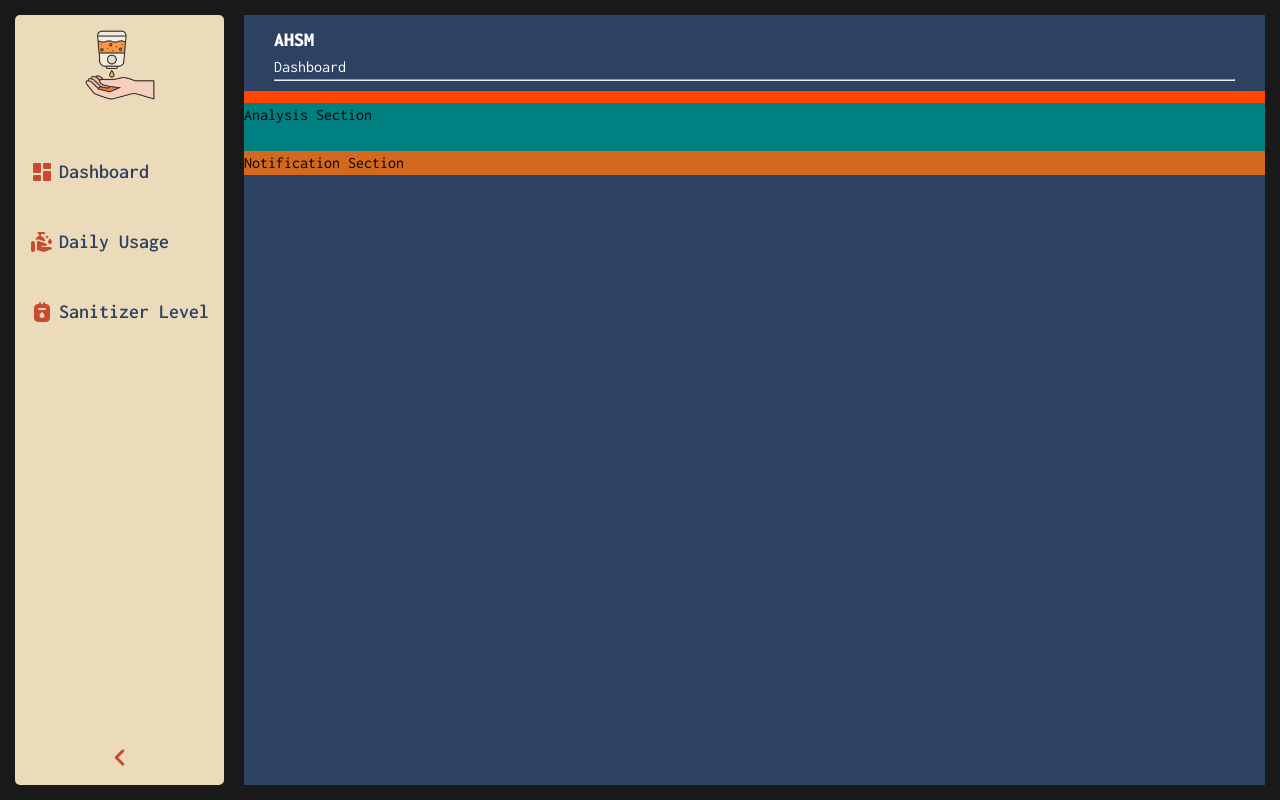
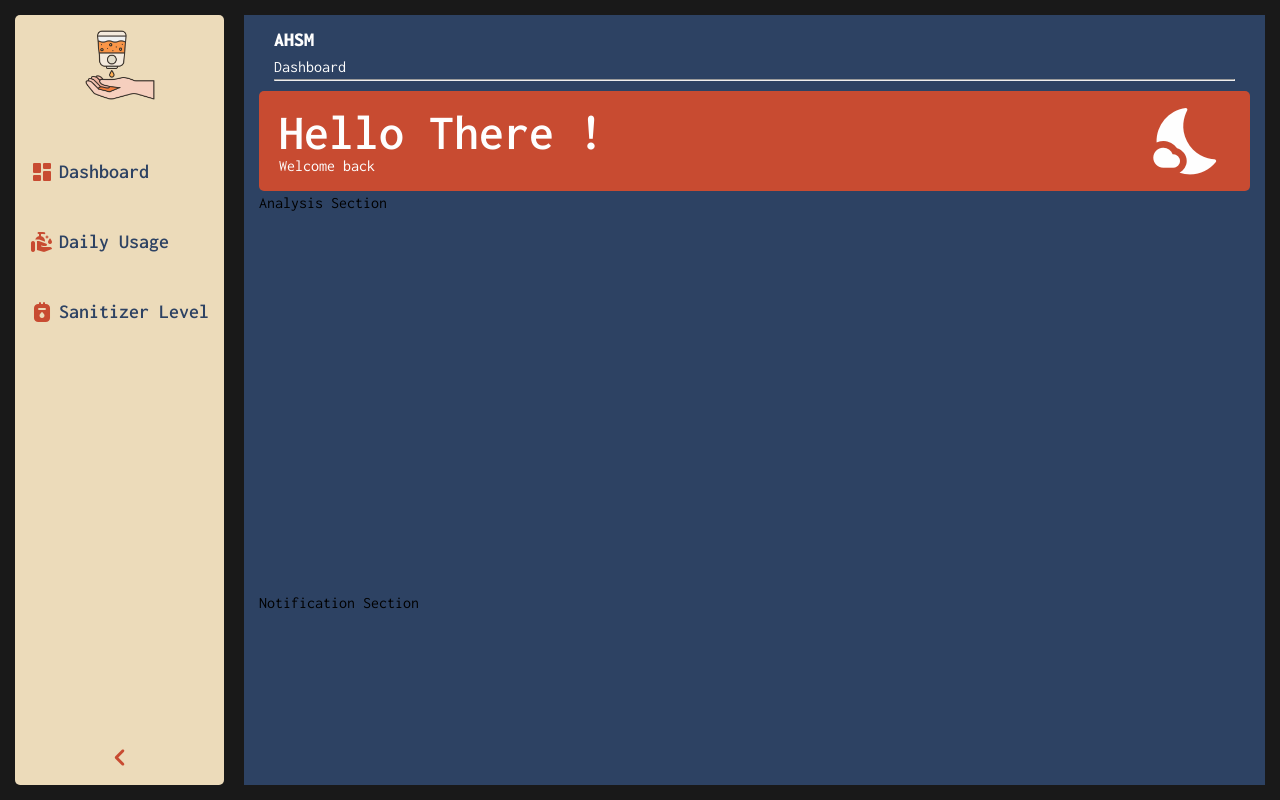
Before and after one commit to gerald-tetteh/sanitiser-capstone, a React (Create React App) app in the folder client/: page / in a window 1280 px wide. Built offline with nearby package versions, Linux system fonts and the light colour scheme.

Commit message:
add dashboard header && adjust app grid

```diff
--- a/client/src/components/Header.tsx
+++ b/client/src/components/Header.tsx
@@ -18,11 +18,11 @@ const Header: FunctionComponent = () => {
     "/sanitizer-level": "Sanitizer Level",
   };
   return (
-    <div className="header">
+    <header className="header">
       <p className="header__app-name">AHSM</p>
       <p className="header__page">{page[location]}</p>
       <hr className="header__divider" />
-    </div>
+    </header>
   );
 };
 
--- a/client/src/css/style.css
+++ b/client/src/css/style.css
@@ -91,7 +91,7 @@ button {
 */
 .main {
   display: grid;
-  grid-template-columns: minmax(6rem, max-content) minmax(min-content, 1fr);
+  grid-template-columns: max-content minmax(max-content, 1fr);
   grid-template-rows: auto;
   gap: 2rem;
   height: calc(100vh - 3rem); }
@@ -111,16 +111,13 @@ button {
 
 .dashboard__header {
   grid-row: 1 / 2;
-  grid-column: 1 / -1;
-  background-color: orangered; }
+  grid-column: 1 / -1; }
 
 .dashboard__analysis {
-  background-color: teal;
   grid-column: 1 / -1;
   grid-row: 2 / 6; }
 
 .dashboard__notification {
-  background-color: chocolate;
   grid-column: 1 / -1;
   grid-row: 6 / 8; }
 
@@ -179,3 +176,27 @@ button {
 
 .rotate-sidebar-arrow {
   transform: translateX(-50%) rotate(0deg); }
+
+/**
+ * Author: Gerald Addo-Tetteh
+ * Ashesi Final Year Capstone
+ * AHSM Client - dashboard.scss
+*/
+.dashboard {
+  padding-inline: 1.5rem; }
+  .dashboard__header {
+    display: flex;
+    justify-content: space-between;
+    align-items: center;
+    color: #fefefe;
+    background-color: #c84b31;
+    border-radius: 5px;
+    padding: 1rem 2rem;
+    line-height: 1; }
+    .dashboard__header__text-box {
+      margin-right: 2rem; }
+    .dashboard__header__heading {
+      font-size: 5rem;
+      font-weight: 600; }
+    .dashboard__header__image {
+      font-size: 8rem; }
--- a/client/src/pages/Dashboard.tsx
+++ b/client/src/pages/Dashboard.tsx
@@ -7,9 +7,28 @@
 import { FunctionComponent } from "react";
 
 const Dashboard: FunctionComponent = () => {
+  const getGreetingAndIcon = () => {
+    const hour = new Date().getUTCHours();
+    console.log(hour);
+    if (hour >= 6 && hour < 18) {
+      return "wb_sunny";
+    }
+    if (hour >= 18 || hour < 6) {
+      return "nights_stay";
+    }
+  };
+
   return (
     <div className="dashboard dashboard-grid">
-      <section className="dashboard__header"></section>
+      <section className="dashboard__header">
+        <div className="dashboard__header__text-box">
+          <p className="dashboard__header__heading">Hello There !</p>
+          <p className="dashboard__header__sub">Welcome back</p>
+        </div>
+        <span className="material-icons-round dashboard__header__image">
+          {getGreetingAndIcon()}
+        </span>
+      </section>
       <section className="dashboard__analysis">Analysis Section</section>
       <section className="dashboard__notification">
         Notification Section
--- a/client/src/sass/layout/_app-grid.scss
+++ b/client/src/sass/layout/_app-grid.scss
@@ -5,7 +5,7 @@
 */
 .main {
   display: grid;
-  grid-template-columns: minmax(6rem, max-content) minmax(min-content, 1fr);
+  grid-template-columns: max-content minmax(max-content, 1fr);
   grid-template-rows: auto;
   gap: 2rem;
   height: calc(100vh - 3rem);
--- a/client/src/sass/layout/_dashboard-grid.scss
+++ b/client/src/sass/layout/_dashboard-grid.scss
@@ -13,15 +13,12 @@
   &__header {
     grid-row: 1 / 2;
     grid-column: 1 / -1;
-    background-color: orangered;
   }
   &__analysis {
-    background-color: teal;
     grid-column: 1 / -1;
     grid-row: 2 / 6;
   }
   &__notification {
-    background-color: chocolate;
     grid-column: 1 / -1;
     grid-row: 6 / 8;
   }
--- a/client/src/sass/pages/_dashboard.scss
+++ b/client/src/sass/pages/_dashboard.scss
@@ -0,0 +1,31 @@
+/**
+ * Author: Gerald Addo-Tetteh
+ * Ashesi Final Year Capstone
+ * AHSM Client - dashboard.scss
+*/
+
+.dashboard {
+  padding-inline: 1.5rem;
+
+  &__header {
+    display: flex;
+    justify-content: space-between;
+    align-items: center;
+    color: $color-white;
+    background-color: $color-red;
+    border-radius: $border-radius-small;
+    padding: 1rem 2rem;
+    line-height: 1;
+
+    &__text-box {
+      margin-right: 2rem;
+    }
+    &__heading {
+      font-size: 5rem;
+      font-weight: 600;
+    }
+    &__image {
+      font-size: 8rem;
+    }
+  }
+}
```
